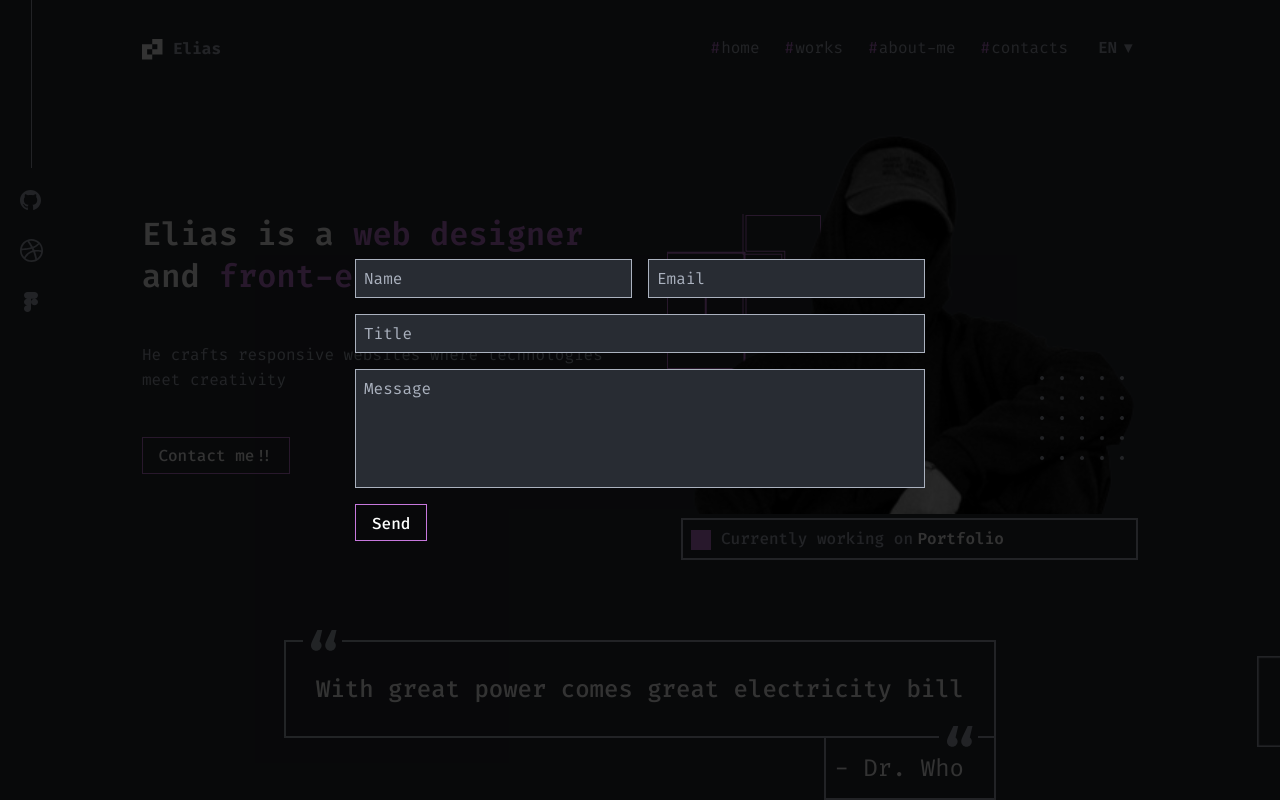
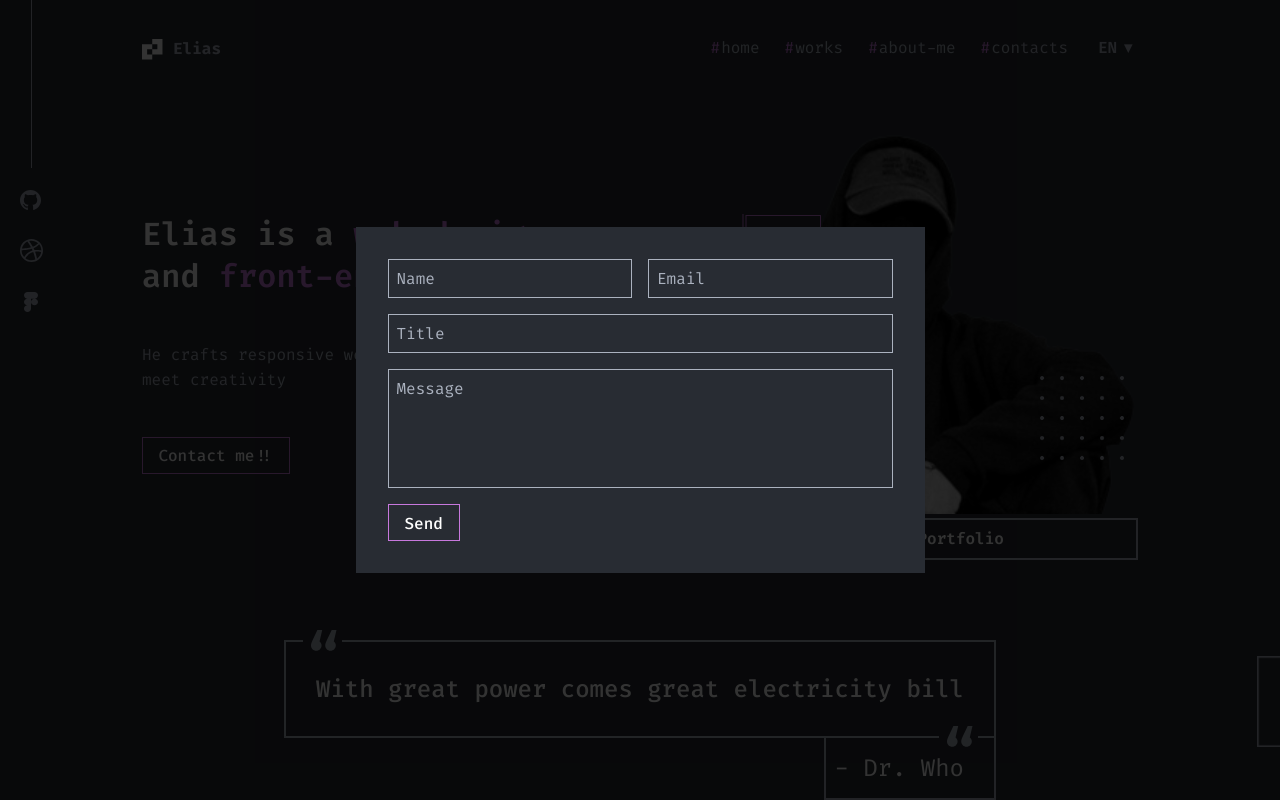
Before and after one commit to 89811421793/portfolio, a React app: page / in a window 1280 px wide. Both pictures are taken after a click on the button "Contact me!!". Shown: the top 800 px of the page. Built offline with nearby package versions, Linux system fonts and the light colour scheme.

Commit message:
подложка формы

```diff
--- a/src/components/form/Form.tsx
+++ b/src/components/form/Form.tsx
@@ -5,6 +5,7 @@ import { Button } from "../Button";
 
 export const Form: React.FC = () => {
   return (
+    <FormWrapper>
     <StyledForm>
       <Field placeholder={"Name"} name={"user_name"} required />
       <Field placeholder={"Email"} name={"user_email"} required />
@@ -17,11 +18,19 @@ export const Form: React.FC = () => {
       />
       <FormButton type="submit">Send</FormButton>
     </StyledForm>
+    </FormWrapper>
   );
 };
 
+const FormWrapper = styled.div`
+padding: 32px;
+border: no;
+max-width: 569px;
+background-color: ${theme.colors.primaryBg};
+`;
+
 const StyledForm = styled.form`
-  max-width: 570px;
+  max-width: 505px;
   width: 100%;
   display: grid;
   grid-template-columns: 1fr 1fr;
```
